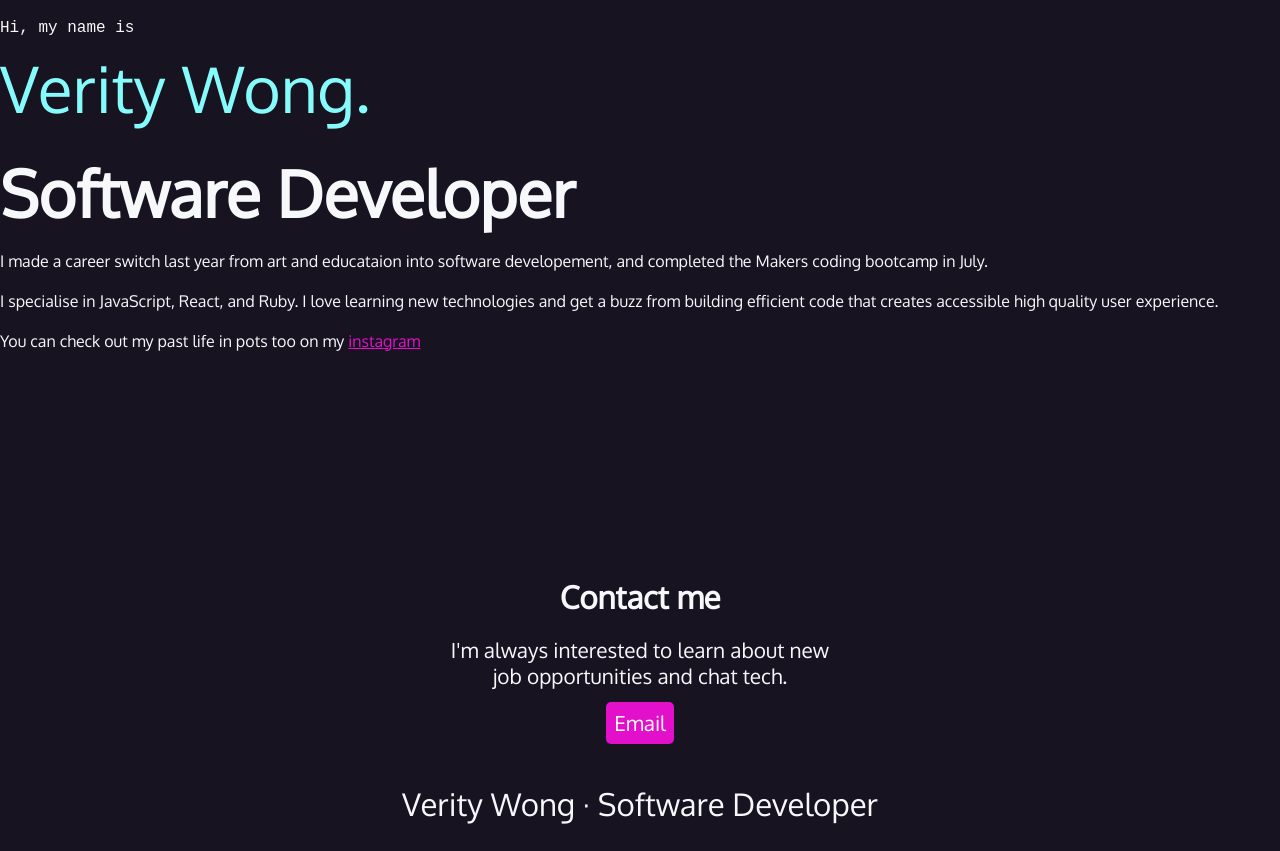
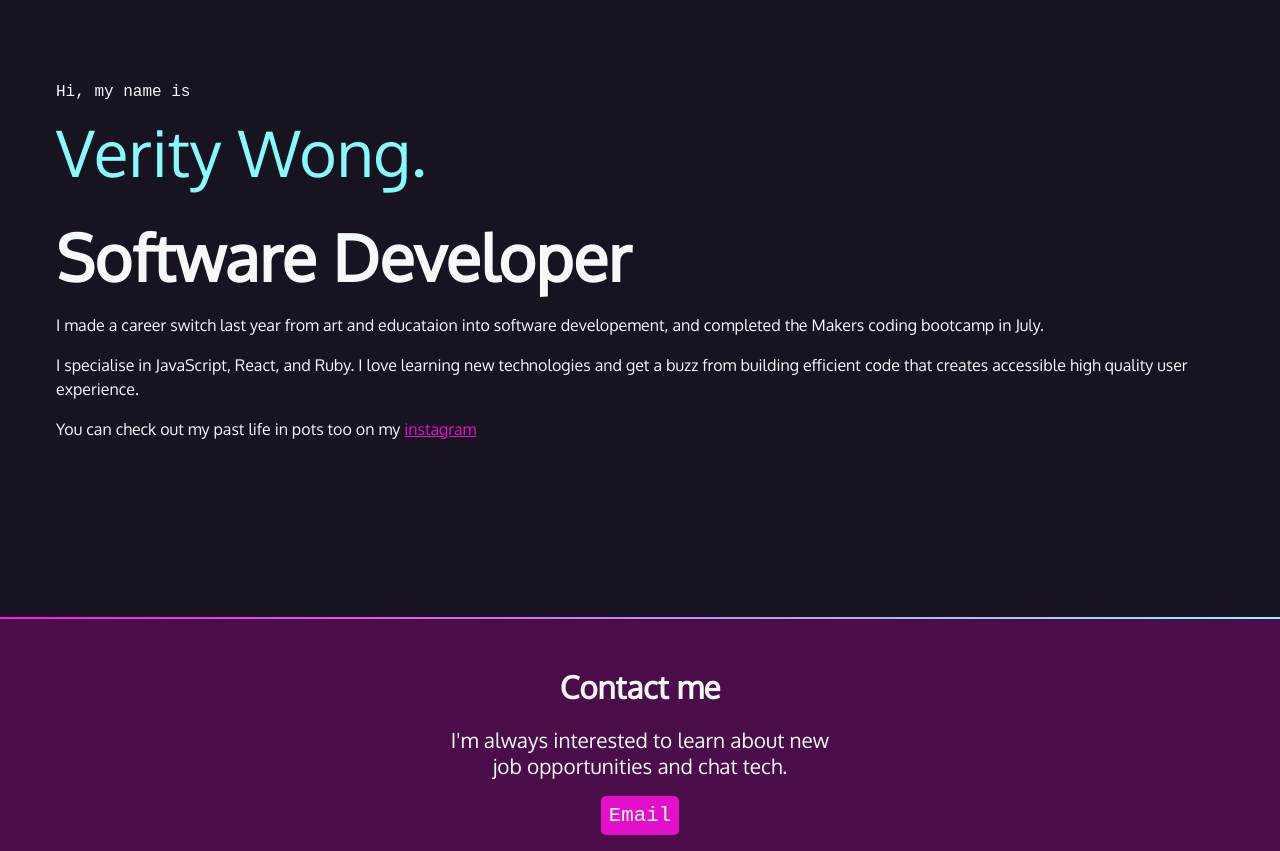
Before and after one commit to veritywong/portfolio-CSS, a plain HTML site: page index.html in a window 1280 px wide. Shown: the part 67-918 px from the top of the page. Drawn offline with Linux system fonts and the light colour scheme; a web font is replaced by a local one.

Commit message:
gradient added

```diff
--- a/css/style.css
+++ b/css/style.css
@@ -43,9 +43,21 @@ a:hover {
   color: var(--hotmag);
   text-decoration: none;
 }
+
+.section-plum {
+    background-color: var(--plum);
+}
+
+.gradient {
+    background: linear-gradient(90deg, rgba(255,23,228,1) 0%, rgba(134,251,251,1) 100%);
+    height: 2px;
+}
+
 /* intro styles */
 #intro {
-  padding-bottom: 10rem;
+  padding: 4rem 1rem 10rem;
+  max-width: 1200px;
+  margin: 0 auto;
 }
 
 #intro p {
@@ -132,6 +144,7 @@ nav [class*="fa-"]:hover {
   color: white;
   padding: 0.5rem;
   border-radius: 5px;
+  font-family: var(--mono);
 }
 
 .button:hover {
@@ -153,6 +166,7 @@ nav [class*="fa-"]:hover {
 footer {
   /*  text-align is inherited  */
   text-align: center;
+  padding: 4rem 0;
 }
 
 footer h2 {
@@ -172,6 +186,7 @@ footer ul {
   font-size: 3rem;
 }
 
-.footer p {
+
+footer p {
   flex-basis: 100%;
 }
--- a/index.html
+++ b/index.html
@@ -3,21 +3,13 @@
   <head>
     <meta charset="UTF-8" />
     <meta name="viewport" content="width=device-width, initial-scale=1.0" />
+    <link rel="preconnect" href="https://fonts.googleapis.com">
+    <link rel="preconnect" href="https://fonts.gstatic.com" crossorigin>
+    <link href="https://fonts.googleapis.com/css2?family=Oxygen&family=Oxygen+Mono&display=swap" rel="stylesheet">
+    <link href="https://cdnjs.cloudflare.com/ajax/libs/font-awesome/6.4.2/css/all.min.css" rel="stylesheet">
+    <!-- <script src="https://kit.fontawesome.com/d1bfe04367.js" crossorigin="anonymous"></script> -->
+    <link href="css/style.css" rel="stylesheet" />
     <title>Verity Wong's Portfolio Website</title>
-    <link rel="preconnect" href="https://fonts.googleapis.com" />
-    <link rel="preconnect" href="https://fonts.gstatic.com" crossorigin />
-    <link
-      href="https://fonts.googleapis.com/css2?family=Oxygen&display=swap"
-      rel="stylesheet"
-    />
-    <link rel="preconnect" href="https://fonts.googleapis.com" />
-    <link rel="preconnect" href="https://fonts.gstatic.com" crossorigin />
-    <link
-      href="https://fonts.googleapis.com/css2?family=Oxygen&display=swap"
-      rel="stylesheet"
-    />
-    <script src="https://kit.fontawesome.com/d1bfe04367.js" crossorigin="anonymous"></script>
-    <link href="css/style.css" rel="stylesheet" />
   </head>
   <body>
     <nav>
@@ -69,6 +61,9 @@
       </p>
     </section>
 
+    <div class="gradient"></div>
+
+    <div class="section-plum">
       <section id="contact">
         <h2>Contact me</h2>
         <p>
@@ -77,6 +72,9 @@
         </p>
         <a class="button" href="mailto:veritywong90@gmail.com">Email</a>
       </section>
+    </div>
+
+    <div class="gradient"></div>
 
     <footer>
       <h2>Verity Wong &middot; Software Developer</h2>
```
Lines whose indentation alone changed are shown as unchanged.
